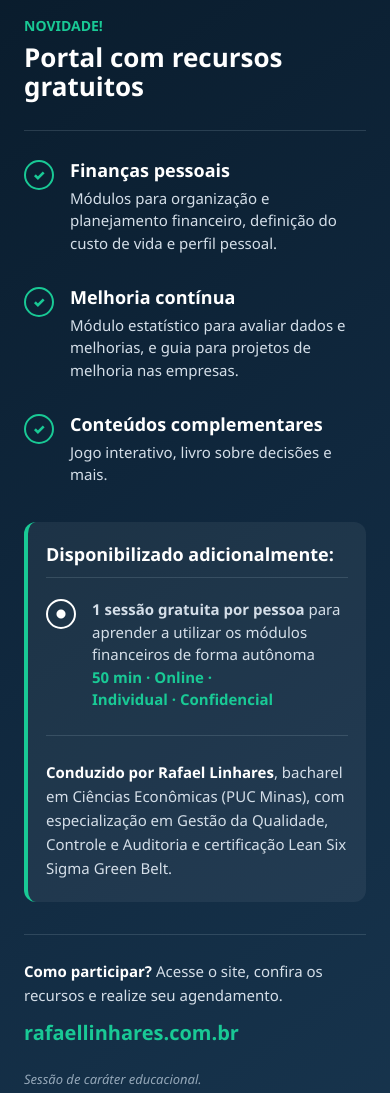
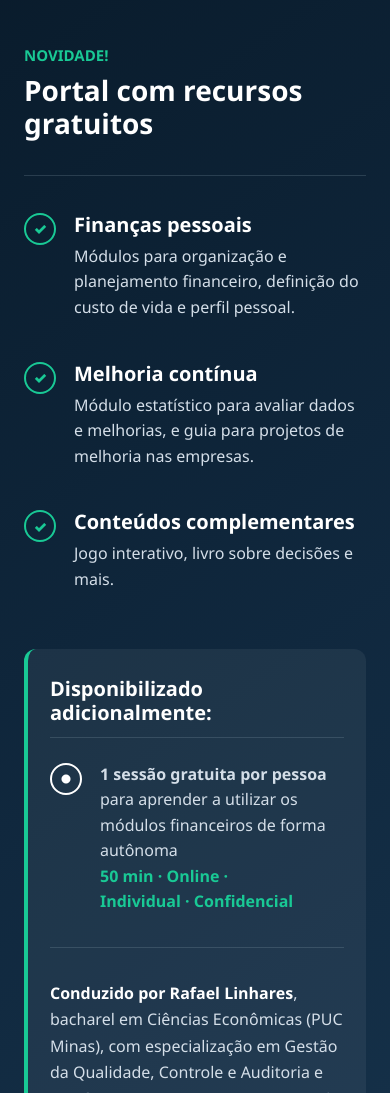
Before and after one commit to economistarafaellinhares/s, a plain HTML site: page para-empresas.html in a window 390 px wide. Shown: the part 535-1628 px from the top of the page. Drawn offline with nearby package versions, Linux system fonts and the light colour scheme.

Commit message:
Update para-empresas.html

```diff
--- a/para-empresas.html
+++ b/para-empresas.html
@@ -22,57 +22,57 @@
 
   /* CONVITE PARA A EMPRESA (fora do card) */
   .empresa-intro { background: #FFFFFF; color: var(--navy-1); padding: 72px 0 48px; }
-  .empresa-intro h1.page-title { margin-bottom: 16px; font-size: 36px; line-height: 1.15; font-weight: 800; color: var(--navy-1); }
-  .empresa-intro p.convite { font-size: 18px; line-height: 1.5; font-weight: 600; color: var(--navy-2); margin-bottom: 32px; }
+  .empresa-intro h1.page-title { margin-bottom: 16px; font-size: 40px; line-height: 1.15; font-weight: 800; color: var(--navy-1); }
+  .empresa-intro p.convite { font-size: 20px; line-height: 1.5; font-weight: 600; color: var(--navy-2); margin-bottom: 32px; }
   .passos-empresa ul { list-style: none; }
-  .passos-empresa li { font-size: 16px; line-height: 1.5; color: var(--navy-3); padding: 8px 0; display: flex; align-items: baseline; gap: 12px; }
+  .passos-empresa li { font-size: 17px; line-height: 1.5; color: var(--navy-3); padding: 8px 0; display: flex; align-items: baseline; gap: 12px; }
   .passos-empresa li a { color: var(--green); text-decoration: underline; font-weight: 700; }
-  .passos-empresa li::before { content: "→"; flex-shrink: 0; width: 20px; text-align: center; color: var(--green); font-weight: 900; font-size: 18px; line-height: 1; }
+  .passos-empresa li::before { content: "→"; flex-shrink: 0; width: 20px; text-align: center; color: var(--green); font-weight: 900; font-size: 20px; line-height: 1; }
 
   .card-label { text-align: center; margin: 40px 0 24px; font-size: 14px; font-weight: 800; letter-spacing: 1px; color: var(--text-muted); text-transform: uppercase; }
 
-  /* CARD (EXPORTADO EM JPEG) — mais estreito (max-width: 680px) */
-  .card { width: 100%; max-width: 680px; margin: 0 auto; padding-bottom: 60px; color: var(--text-light); background: linear-gradient(145deg, #091B2B 0%, #10283E 52%, #17344D 100%); -webkit-print-color-adjust: exact; print-color-adjust: exact; border-radius: 16px; overflow: hidden; }
-  .brand-bar { background: #000; border-bottom: 2px solid var(--green); padding: 16px 0; margin-bottom: 48px; }
+  /* CARD (EXPORTADO EM JPEG) — mais estreito, mantendo tamanhos originais */
+  .card { width: 100%; max-width: 680px; margin: 0 auto; padding-bottom: 72px; color: var(--text-light); background: linear-gradient(145deg, #091B2B 0%, #10283E 52%, #17344D 100%); -webkit-print-color-adjust: exact; print-color-adjust: exact; border-radius: 16px; overflow: hidden; }
+  .brand-bar { background: #000; border-bottom: 2px solid var(--green); padding: 16px 0; margin-bottom: 64px; }
   .brand { display: flex; align-items: center; justify-content: space-between; gap: 16px; }
-  .brand img { height: 50px; width: auto; max-width: 160px; object-fit: contain; border-radius: 8px; }
+  .brand img { height: 60px; width: auto; max-width: 180px; object-fit: contain; border-radius: 8px; }
 
-  .card h1 { font-size: 34px; line-height: 1.15; font-weight: 800; color: var(--white); margin-bottom: 20px; }
-  .card .card-eyebrow { display: block; margin-bottom: 8px; font-size: 14px; line-height: 1.2; font-weight: 600; color: var(--green); }
+  .card h1 { font-size: 40px; line-height: 1.15; font-weight: 800; color: var(--white); margin-bottom: 24px; }
+  .card .card-eyebrow { display: block; margin-bottom: 10px; font-size: 15px; line-height: 1.2; font-weight: 600; color: var(--green); }
 
-  .bloco { margin-top: 36px; padding-top: 36px; border-top: 1px solid var(--line); }
+  .bloco { margin-top: 48px; padding-top: 48px; border-top: 1px solid var(--line); }
   .checklist { list-style: none; }
-  .checklist li { display: flex; align-items: flex-start; gap: 16px; padding: 16px 0; }
+  .checklist li { display: flex; align-items: flex-start; gap: 18px; padding: 20px 0; }
   .checklist li:first-child { padding-top: 0; }
   .checklist li:last-child { padding-bottom: 0; }
   .checklist li::before {
-    content: "✓"; flex-shrink: 0; width: 26px; height: 26px; margin-top: 1px;
+    content: "✓"; flex-shrink: 0; width: 28px; height: 28px; margin-top: 1px;
     display: flex; align-items: center; justify-content: center;
     border: 2px solid var(--green); border-radius: 50%;
-    color: var(--green); font-weight: 900; font-size: 14px; line-height: 1;
+    color: var(--green); font-weight: 900; font-size: 15px; line-height: 1;
   }
-  .item-title { display: block; font-size: 18px; line-height: 1.3; font-weight: 800; color: var(--white); margin-bottom: 4px; }
-  .item-desc { display: block; font-size: 15px; line-height: 1.5; color: var(--text-light); }
+  .item-title { display: block; font-size: 20px; line-height: 1.3; font-weight: 800; color: var(--white); margin-bottom: 6px; }
+  .item-desc { display: block; font-size: 16px; line-height: 1.6; color: var(--text-light); }
   .item-desc .meta-item { color: var(--green); font-weight: 600; }
   .box-meta-line .g { white-space: nowrap; }
 
-  .como-participar-box { margin-top: 48px; padding: 32px; border-left: 4px solid var(--green); border-radius: 12px; background: rgba(255, 255, 255, .06); }
-  .como-participar-box h2 { font-size: 18px; line-height: 1.2; font-weight: 800; color: var(--white); margin-bottom: 12px; }
-  .como-participar-box .box-sessao { margin: 0 0 20px; padding-top: 20px; border-top: 1px solid var(--line); }
+  .como-participar-box { margin-top: 80px; padding: 40px; border-left: 4px solid var(--green); border-radius: 12px; background: rgba(255, 255, 255, .06); }
+  .como-participar-box h2 { font-size: 20px; line-height: 1.2; font-weight: 800; color: var(--white); margin-bottom: 12px; }
+  .como-participar-box .box-sessao { margin: 0 0 24px; padding-top: 24px; border-top: 1px solid var(--line); }
   .como-participar-box .box-sessao li { padding: 0; }
   .como-participar-box .box-sessao li::before { content: ""; border-color: var(--white); background: radial-gradient(circle, var(--white) 0 4px, transparent 5px); }
 
-  /* CONDUZIDO POR (formação em sequência sem quebrar linhas desnecessárias) */
-  .como-participar-box .box-conduz { margin-top: 24px; padding-top: 24px; border-top: 1px solid var(--line); font-size: 15px; line-height: 1.6; color: var(--text-light); }
+  /* CONDUZIDO POR (formação em sequência contínua sem quebras de linha) */
+  .como-participar-box .box-conduz { margin-top: 32px; padding-top: 32px; border-top: 1px solid var(--line); font-size: 16px; line-height: 1.65; color: var(--text-light); }
   .como-participar-box .box-conduz strong { color: var(--white); font-weight: 800; }
 
   /* COMO PARTICIPAR E SITE DENTRO DO CARD */
-  .card-participar { margin-top: 32px; padding-top: 24px; border-top: 1px solid var(--line); }
-  .card-participar p { font-size: 15px; line-height: 1.6; color: var(--text-light); margin-bottom: 12px; }
+  .card-participar { margin-top: 48px; padding-top: 32px; border-top: 1px solid var(--line); }
+  .card-participar p { font-size: 16px; line-height: 1.65; color: var(--text-light); margin-bottom: 16px; }
   .card-participar p strong { color: var(--white); font-weight: 700; }
-  .card-site { display: inline-block; font-size: 20px; font-weight: 800; color: var(--green); text-decoration: none; }
+  .card-site { display: inline-block; font-size: 22px; font-weight: 800; color: var(--green); text-decoration: none; }
 
-  .disclaimer { margin-top: 24px; font-size: 13px; line-height: 1.5; color: var(--text-muted); font-style: italic; }
+  .disclaimer { margin-top: 20px; font-size: 14px; line-height: 1.5; color: var(--text-muted); font-style: italic; }
 
   /* FAQ */
   .extra-sections { background: #FFFFFF; color: var(--navy-1); padding: 24px 0 0; }
@@ -99,15 +99,15 @@
 
   @media (max-width: 640px) {
     :root { --gutter: 24px; }
-    .brand-bar { padding: 12px 0; margin-bottom: 36px; }
-    .card { padding-bottom: 48px; border-radius: 0; }
-    .brand img { height: 42px; max-width: 130px; }
-    .card h1 { font-size: 26px; margin-bottom: 16px; }
-    .bloco { margin-top: 28px; padding-top: 28px; }
-    .como-participar-box { margin-top: 36px; padding: 22px 18px; }
+    .brand-bar { padding: 12px 0; margin-bottom: 48px; }
+    .card { padding-bottom: 56px; border-radius: 0; }
+    .brand img { height: 48px; max-width: 140px; }
+    .card h1 { font-size: 28px; margin-bottom: 20px; }
+    .bloco { margin-top: 36px; padding-top: 36px; }
+    .como-participar-box { margin-top: 56px; padding: 28px 22px; }
     .empresa-intro { padding: 52px 0 40px; }
-    .empresa-intro h1.page-title { font-size: 26px; }
-    .empresa-intro p.convite { font-size: 16px; }
+    .empresa-intro h1.page-title { font-size: 28px; }
+    .empresa-intro p.convite { font-size: 17px; }
     .extra-summary { font-size: 18px; padding: 18px 0; }
     .download-area { padding: 48px 0 60px; }
   }
```
